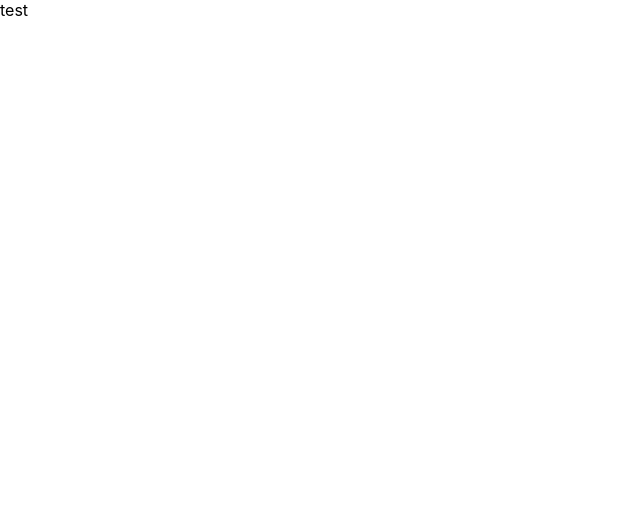
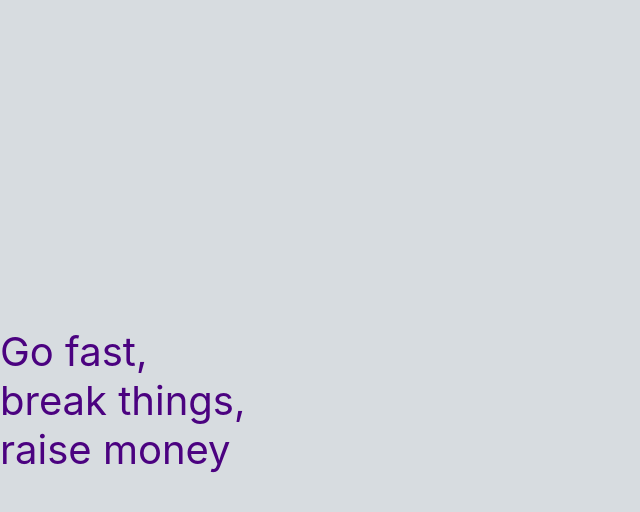
Before and after one commit to AmbushProtected/AmbushProtected.github.io, a React (Create React App) app: page / in a window 1280 px wide. Shown: the top 512 px of the page, without its empty margins (0-640 px from the left). Built offline with nearby package versions, Linux system fonts and the light colour scheme.

Commit message:
add home page slogan

```diff
--- a/src/App.css
+++ b/src/App.css
@@ -1,2 +1,19 @@
 .landing-page-container {
+  height: 100vh;
+  width: 100vw;
+  background-color: #d7dce0;
 }
+
+.homepage-slogan {
+  color: #4b0280;
+  font-size: 2.5rem;
+  height: 100%;
+  width: 100%;
+  display: flex;
+  justify-content: center;
+  flex-direction: column;
+}
+
+.slogan-line {
+  width: 100%;
+}
--- a/src/App.js
+++ b/src/App.js
@@ -2,7 +2,15 @@ import React from 'react';
 import './App.css';
 
 function App() {
-  return <div className="landing-page-container">test</div>;
+  return (
+    <div className="landing-page-container">
+      <div className="homepage-slogan">
+        <div className="slogan-line">Go fast,</div>
+        <div className="slogan-line">break things,</div>
+        <div className="slogan-line">raise money</div>
+      </div>
+    </div>
+  );
 }
 
 export default App;
```
